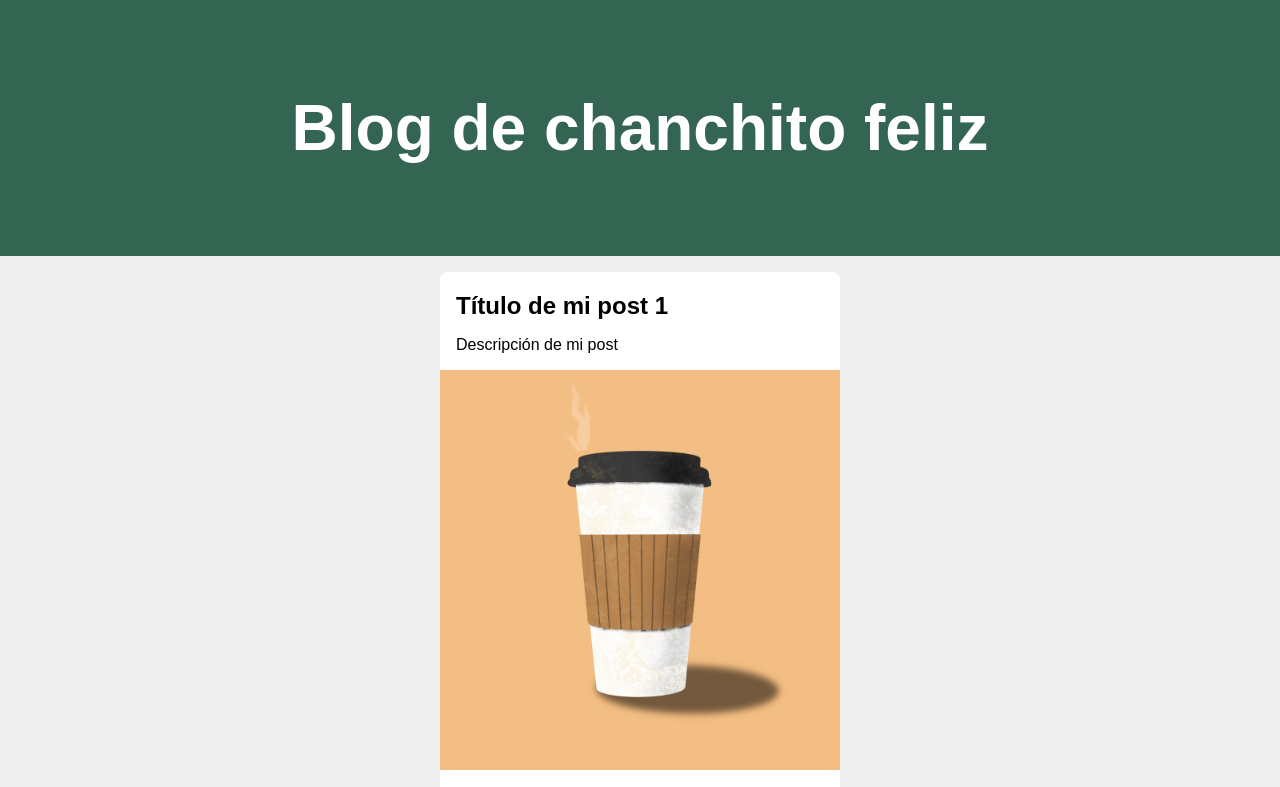
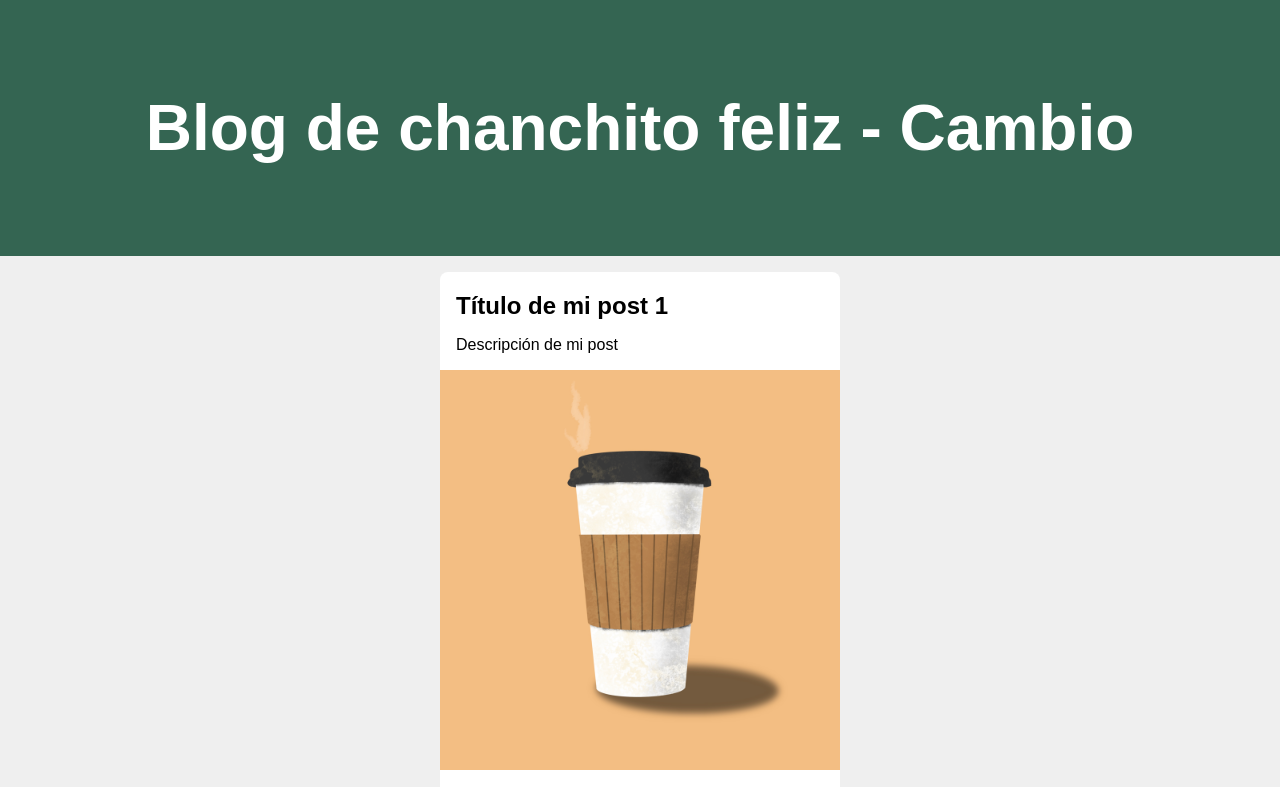
Before and after one commit to mariosbrossdev/Proyecto-Blog-Hola-Mundo, a plain HTML site: page index.html in a window 1280 px wide. Shown: the top 787 px of the page. Drawn offline with Linux system fonts and the light colour scheme.

Commit message:
nuevos cambios

```diff
--- a/index.html
+++ b/index.html
@@ -12,7 +12,7 @@
 </head>
 <body>
     <header>
-        <h1 id="titulo">Blog de chanchito feliz</h1>
+        <h1 id="titulo">Blog de chanchito feliz - Cambio</h1>
     </header>
     <section class="container">
         <article class="post">
```
